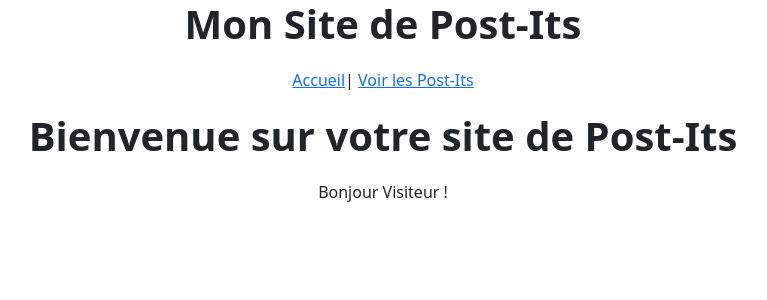
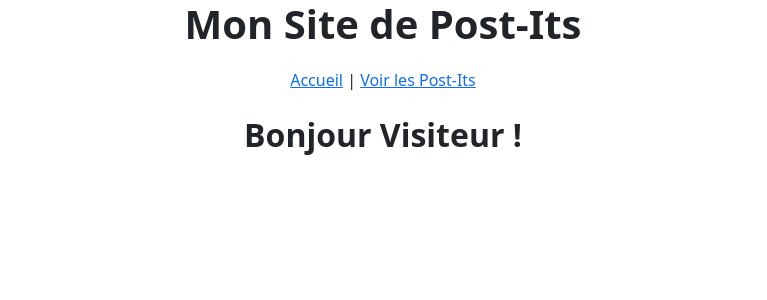
Before and after one commit to georgesmookherjee/postit_project, a Flask app: page / in a window 1280 px wide. Shown: the top 300 px of the page, without its empty margins (257-1024 px from the left). Run offline with Flask 3, Linux system fonts and the light colour scheme.

Commit message:
quelques modifications de frontend

```diff
--- a/app/static/style.css
+++ b/app/static/style.css
@@ -15,6 +15,20 @@
 h1 {
     font-size: 2.5rem;
     font-weight: bold;
+    text-align: center;
+    margin-bottom: 20px;
+}
+
+h2 {
+    font-size: 2.0rem;
+    font-weight: bold;
+    text-align: center;
+    margin-bottom: 20px;
+}
+
+a {
+    font-size: 1.25 rem;
+    /* font-weight: bold; */
     text-align: center;
     margin-bottom: 20px;
 }
--- a/app/templates/base.html
+++ b/app/templates/base.html
@@ -14,7 +14,7 @@
     <header>
         <h1>Mon Site de Post-Its</h1>
         <nav>
-            <a href="{{ url_for('html.home') }}">Accueil</a>|
+            <a href="{{ url_for('html.home') }}">Accueil</a>  |
             <a href="{{ url_for('html.afficher_postits') }}">Voir les Post-Its</a>
         </nav>
     </header>
--- a/app/templates/index.html
+++ b/app/templates/index.html
@@ -3,6 +3,8 @@
 {% block title %}Accueil{% endblock %}
 
 {% block content %}
-<h1>Bienvenue sur votre site de Post-Its</h1>
-<p>Bonjour {{ nom }} !</p>
+<!-- <h1>Bienvenue sur votre site de Post-Its</h1> -->
+<div class="container mt-4">
+    <h2 class="text-center">Bonjour {{ nom }} !</h2>
+</div>
 {% endblock %}
--- a/app/templates/postits.html
+++ b/app/templates/postits.html
@@ -4,7 +4,7 @@
 
 {% block content %}
 <div class="container mt-4">
-    <h1 class="text-center">Liste des Post-Its</h1>
+    <h2 class="text-center">Liste des Post-Its</h2>
     <div id="postit-container" class="row">
         {% for postit in postits|sort(attribute='id') %}
         <div class="col-md-4">
```
Also changed, not shown: 1 other file.
